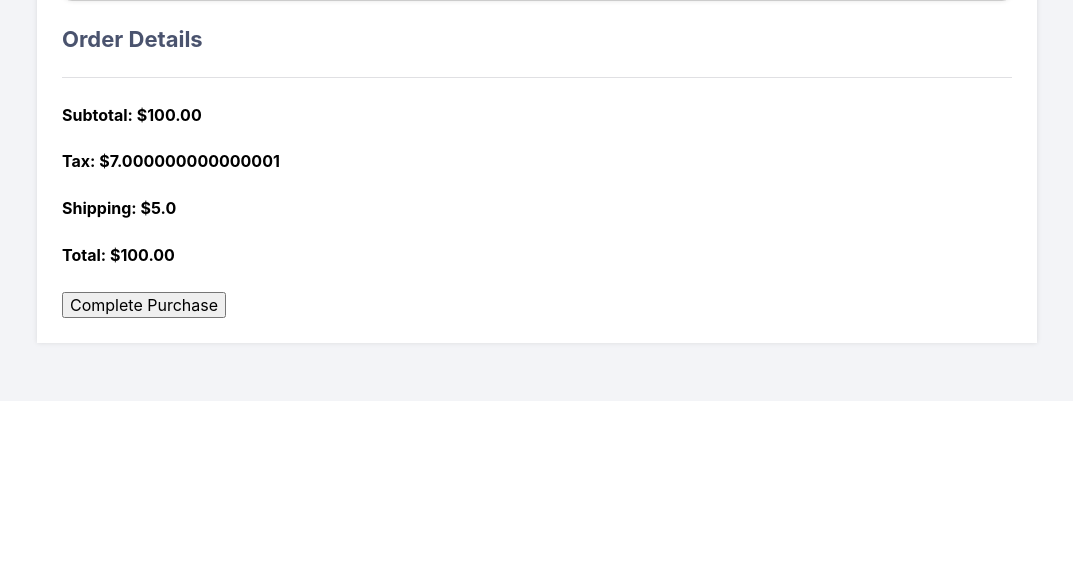
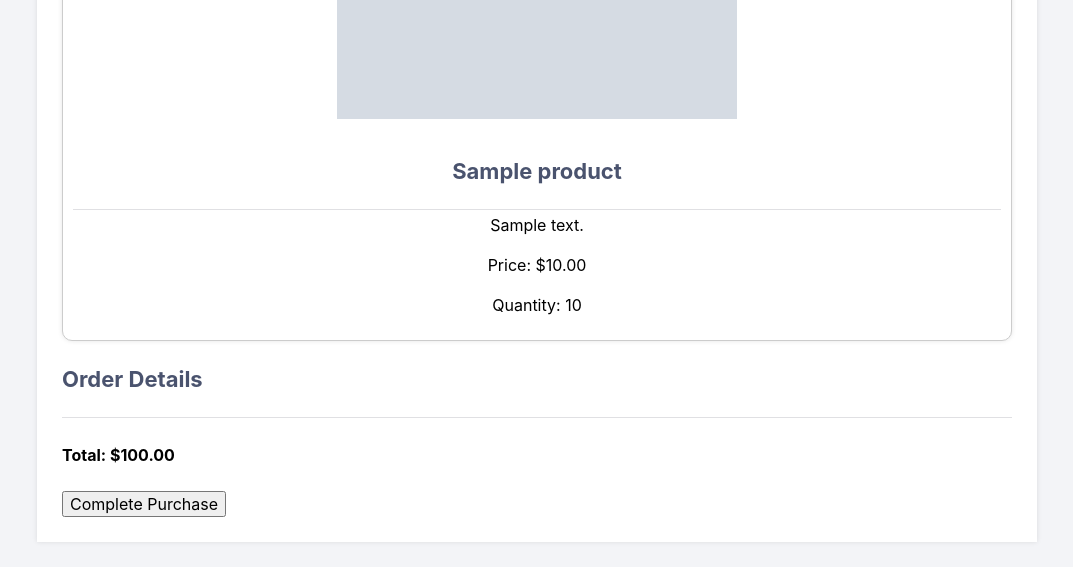
Before and after one commit to WillCraig/Beetle-Prime, a Flask app: page /cart/1 in a window 1280 px wide. Shown: the part 399-966 px from the top of the page, without its empty margins (103-1176 px from the left). Before the commit the page ends 747 px from the top, so only its background shows below. Run offline with Flask 3, Linux system fonts and the light colour scheme; the visitor is signed in with stand-in values (Sample User, id 1); tables that the repository leaves empty hold one stand-in row (values such as "Sample post"); grey boxes marked "Sample" are stand-in pictures.

Commit message:
Fixed code for adding products to cart, displaying items in cart, and adding a styled purchase page.

```diff
--- a/app.py
+++ b/app.py
@@ -285,21 +285,21 @@
 @app.route('/cart/<c_id>', methods=['GET', 'POST'])
 def cart(c_id):
     order = Order.query.filter_by(customer_id=session['id']).first()
+
+    # FIXME: remove some of the unnecessary subtotal, tax, and shipping calculations
     if order:
-        #TODO: calculate total, subtotal, tax, shipping
         items = OrderProduct.query.filter_by(order_id=order.order_id).all()
-        subttl = 0
+
+        orderItems = []
         ttl = 0
-        tx = 0
-        shp = 0
 
         for i in items:
-            ttl += i.product.price * i.quantity
-            subttl += i.product.price * i.quantity
-            tx += float(i.product.price) * i.quantity * .07
-            shp += 5.00
+            ttl += i.quantity * Product.query.get(i.product_id).price
+            orderItems.append(Product.query.get(i.product_id))
 
-        return render_template('cart.html', order=order, order_id=order.order_id, orderItems=order.order_products, total=ttl, subtotal=subttl, tax=tx, shipping=shp)
+
+
+        return render_template('cart.html', order=order, order_id=order.order_id, orderItems=orderItems, total=ttl)
     else:
         # Handle product not found, redirect to an error page, or return an error message.
         return render_template('home.html', username=session['username'])
@@ -352,16 +352,23 @@
 @app.route('/purchase_details/<pur_id>', methods=['GET', 'POST'])
 def purchase_details(pur_id):
     purchase = Purchase.query.get(pur_id)
+
+
+
     if purchase:
 
         purchase_items = PurchaseProduct.query.filter_by(purchase_id=pur_id).all()
         # get list of products based on the purchase_id data from purchase_items
+
+        total_price = 0
+
         products = []
         for item in purchase_items:
             product = Product.query.get(item.product_id)
             products.append(product)
+            total_price += product.price * item.quantity
 
-        return render_template('purchase_details.html', pur_id=pur_id, purchase=purchase, purchase_items=products)
+        return render_template('purchase_details.html', pur_id=pur_id, purchase=purchase, purchase_items=products, purcahse_total_price=total_price)
     else:
         # Handle product not found, redirect to an error page, or return an error message.
         return render_template('home.html', username=session['username'])
--- a/templates/cart.html
+++ b/templates/cart.html
@@ -21,9 +21,6 @@
 
     <div class="right-column">
       <h2>Order Details</h2>
-      <h5>Subtotal: ${{ subtotal }}</h5>
-      <h5>Tax: ${{ tax }}</h5>
-      <h5>Shipping: ${{ shipping }}</h5>
       <h5>Total: ${{ total }}</h5>
 
       <a href="{{ url_for('purchase', ord_id=order_id)}}" target="_blank">
--- a/templates/purchase_details.html
+++ b/templates/purchase_details.html
@@ -20,6 +20,12 @@
     {% endfor %}
 </div>
 
+    <h2>Total cost: {{ purcahse_total_price }}</h2>
+
+
+
+
+
 
 
 {% endblock %}
```
Also changed, not shown: modules/schema.py (+15 -3 lines), templates/all_products.html (+6 -1 lines).
